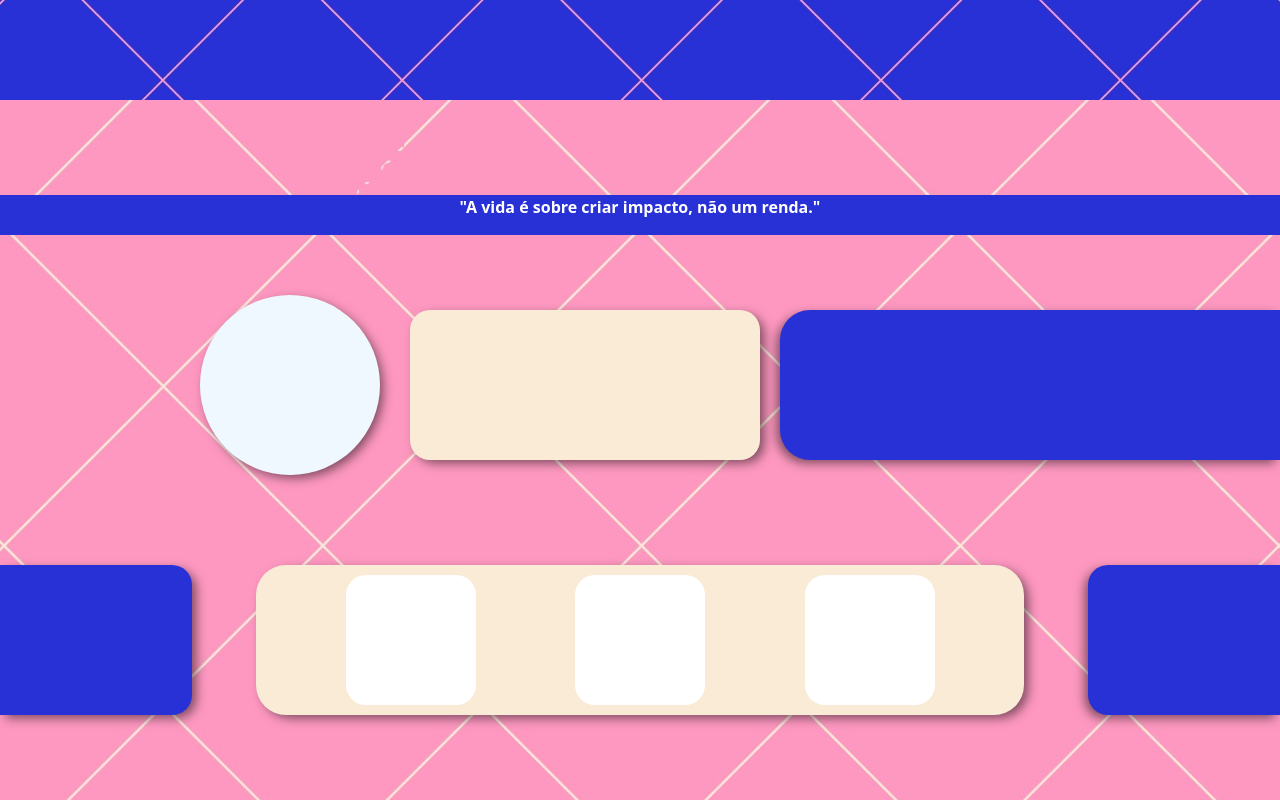
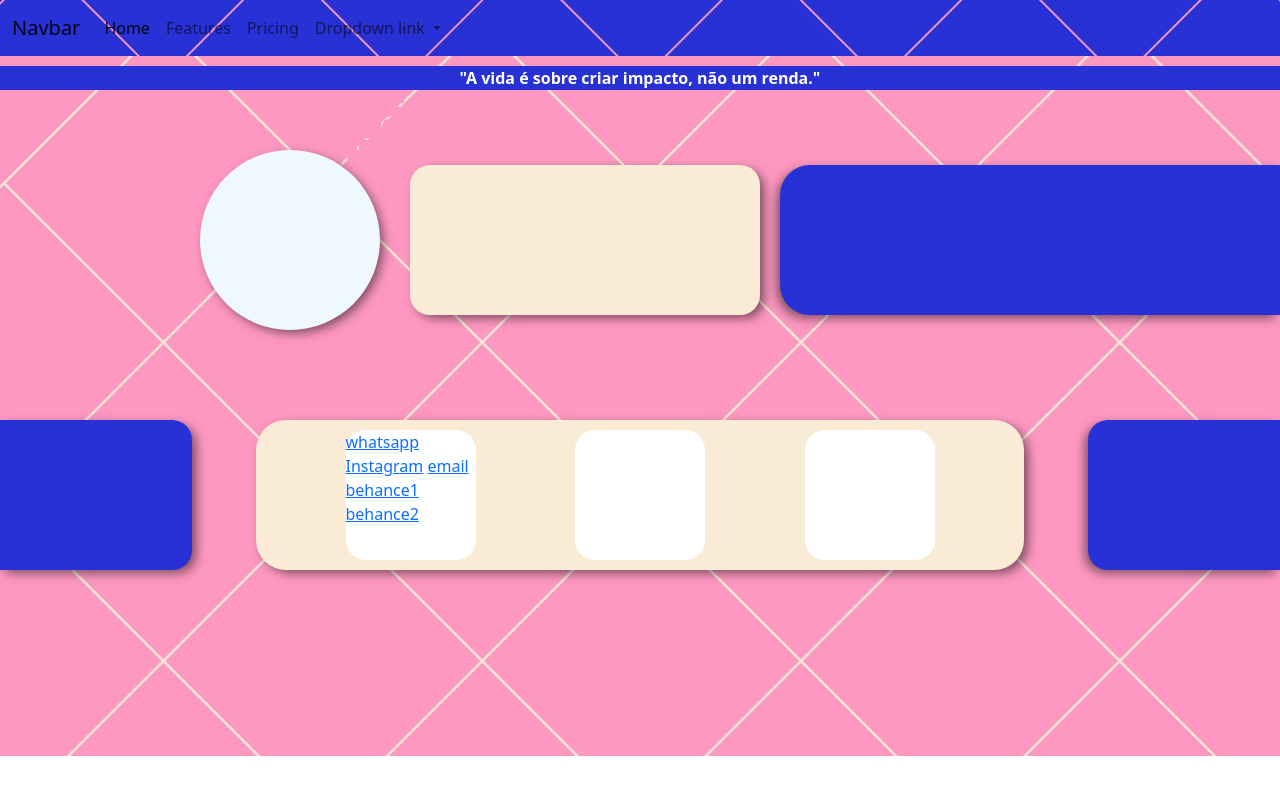
Before and after one commit to jvcorado/Luana-Page, a plain HTML site: page index.html in a window 1280 px wide. Drawn offline with nearby package versions, Linux system fonts and the light colour scheme.

Commit message:
Co-authored-by: Adrian8956 <Adrian8956@users.noreply.github.com>

```diff
--- a/index.html
+++ b/index.html
@@ -10,9 +10,39 @@
 </head>
 <body class="">
     <header>
-
+        <nav class="navbar navbar-expand-lg  text-white">
+            <div class="container-fluid">
+              <a class="navbar-brand" href="#">Navbar</a>
+              <button class="navbar-toggler" type="button" data-bs-toggle="collapse" data-bs-target="#navbarNavDropdown" aria-controls="navbarNavDropdown" aria-expanded="false" aria-label="Toggle navigation">
+                <span class="navbar-toggler-icon"></span>
+              </button>
+              <div class="collapse navbar-collapse" id="navbarNavDropdown">
+                <ul class="navbar-nav">
+                  <li class="nav-item">
+                    <a class="nav-link active" aria-current="page" href="#">Home</a>
+                  </li>
+                  <li class="nav-item">
+                    <a class="nav-link" href="#">Features</a>
+                  </li>
+                  <li class="nav-item">
+                    <a class="nav-link" href="#">Pricing</a>
+                  </li>
+                  <li class="nav-item dropdown">
+                    <a class="nav-link dropdown-toggle" href="#" id="navbarDropdownMenuLink" role="button" data-bs-toggle="dropdown" aria-expanded="false">
+                      Dropdown link
+                    </a>
+                    <ul class="dropdown-menu" aria-labelledby="navbarDropdownMenuLink">
+                      <li><a class="dropdown-item" href="#">Action</a></li>
+                      <li><a class="dropdown-item" href="#">Another action</a></li>
+                      <li><a class="dropdown-item" href="#">Something else here</a></li>
+                    </ul>
+                  </li>
+                </ul>
+              </div>
+            </div>
+          </nav>
     </header>
-    <main>
+    <main class="container-fluid bg-dark m-0 p-0 d-fle flex-column justify-content-center w-100">
         <section class="text-sub">
             <p>"A vida é sobre criar impacto, não um renda."</p>
         </section>
@@ -21,7 +51,7 @@
                 <div class="perfil">
 
                 </div>
-                <div class="dados">
+                <div class="dados ">
                 </div>
             </div>
             <div class="orcamento">
@@ -33,8 +63,12 @@
 
             </div>
             <div class="publicacao">
-                <div>
-
+                <div class="redes">
+                   <a href="https://wa.me/556799756792">whatsapp</a>
+                   <a href="https://www.instagram.com/luannadsgn/">Instagram</a>
+                   <a href="mailto:luannaadesigner@gmail.com">email</a>
+                   <a href="https://www.behance.net/luannadsgn">behance1</a>
+                   <a href="https://www.behance.net/luannadesigner">behance2</a>
                 </div>
                 <div>
 
--- a/style.css
+++ b/style.css
@@ -4,25 +4,21 @@
     box-sizing: border-box;
 }
 
-header{
-    width: 100%;
+.navbar{
     height: 100px;
-    background: url(assets/img/fundoHeader.jpeg) no-repeat; width: 100%; background-size: 100%;
+    background: url(assets/img/fundoHeader.jpeg) no-repeat; width: 100%; background-size: 100%; height: 100%;
 
 }
+
 .logo{
     display: block;
     width: 800px;
     margin: auto;
 }
 main{
-    display: flex;
-    flex-direction: column;
-    justify-content: center;
     position: absolute;
     background-image: url(assets/img/fundoMain.jpeg);
     background-size: 100%;
-    width: 100%;
     height: calc(100vh - 100px);
 }
 .text-sub{
```
